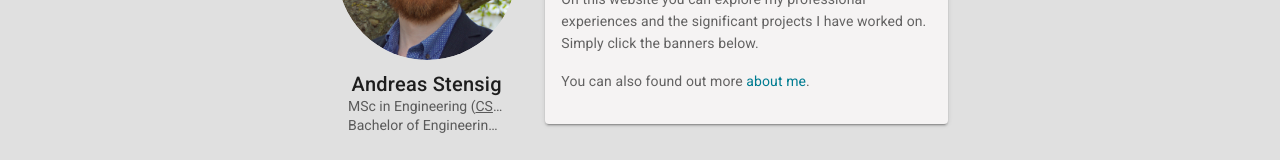
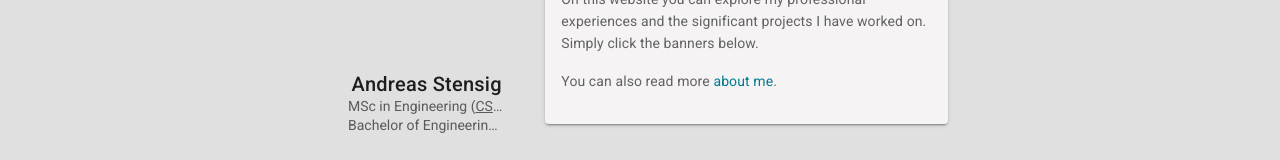
Before and after one commit to denDAY04/denDAY04.github.io, a Vue app: page / in a window 1280 px wide. Shown: the part 196-356 px from the top of the page. Built offline with nearby package versions, Linux system fonts and the light colour scheme.

Commit message:
Correct spelling

```diff
--- a/src/views/HomePage.vue
+++ b/src/views/HomePage.vue
@@ -30,7 +30,7 @@
             projects I have worked on. Simply click the banners below.
           </p>
           <p>
-            You can also found out more
+            You can also read more
             <a @click="gotoAboutMe()" class="secondaryDark--text">about me</a>.
           </p>
         </v-card-text>
```
